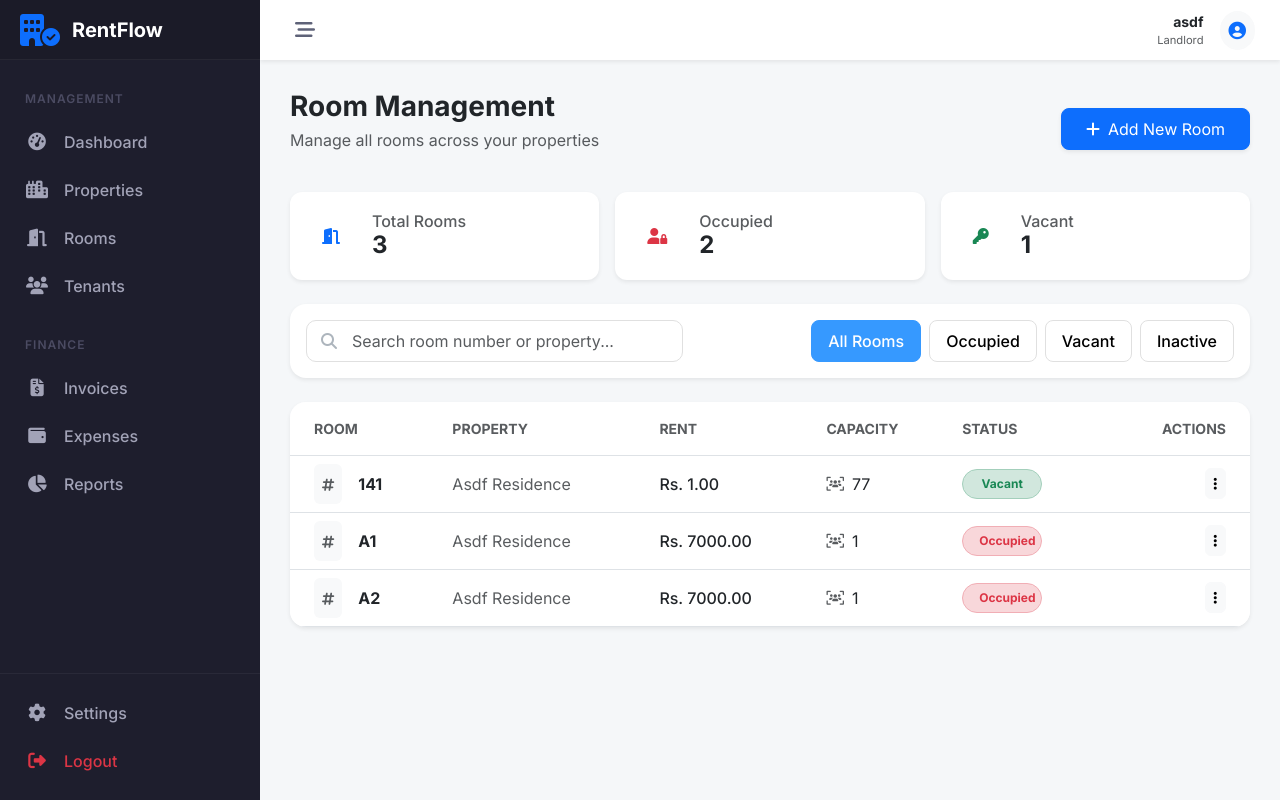
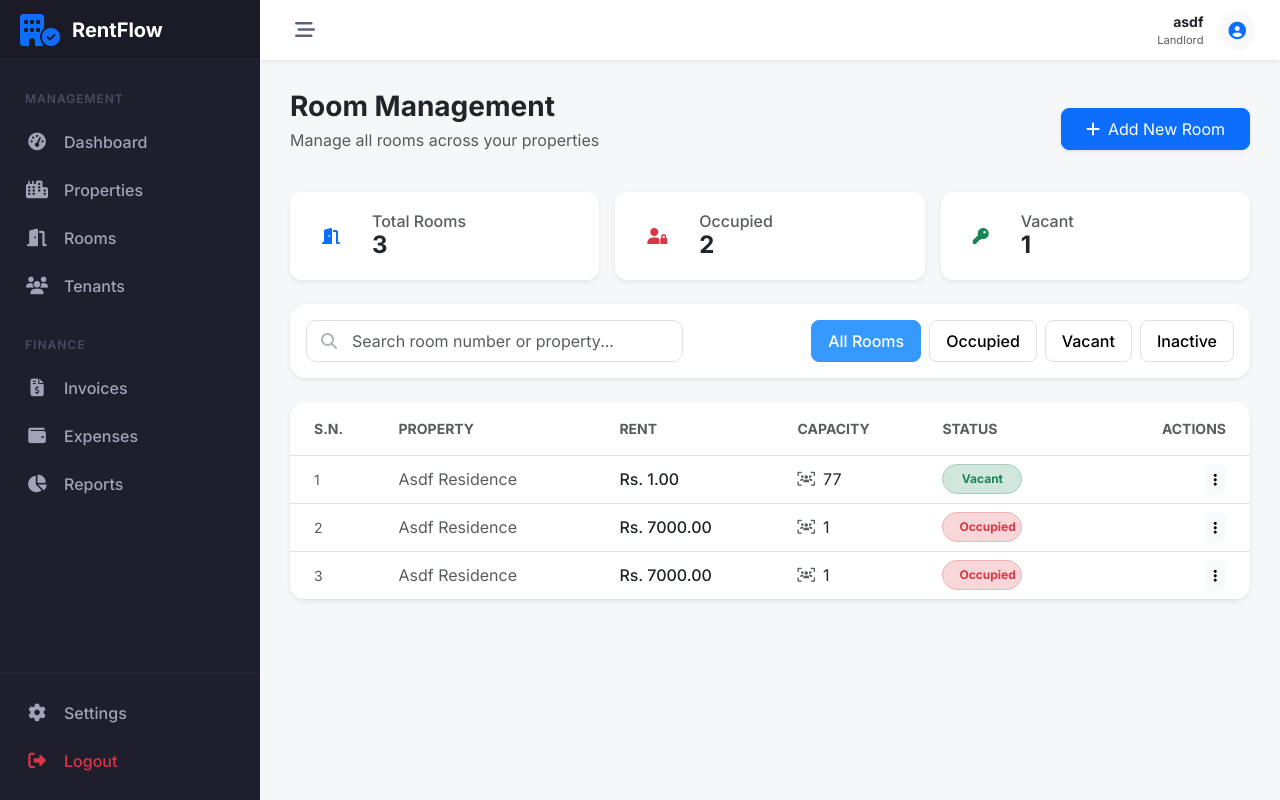
Before and after one commit to sameer9860/-RentFlow-Landlord-Tenant-Management-System, a Django app: page /properties/rooms/ in a window 1280 px wide. Run offline with Django 5.2, Linux system fonts and the light colour scheme; a user stored in the database is signed in; data comes from the database, SQL or seed files in the repository.

Commit message:
fix s.n view'

```diff
--- a/properties/templates/properties/room_list.html
+++ b/properties/templates/properties/room_list.html
@@ -147,7 +147,7 @@
         <table class="table table-hover align-middle mb-0" id="roomTable">
             <thead class="bg-light">
                 <tr>
-                    <th class="ps-4 py-3 text-muted small text-uppercase fw-bold">Room</th>
+                    <th class="ps-4 py-3 text-muted small text-uppercase fw-bold">S.N.</th>
                     <th class="py-3 text-muted small text-uppercase fw-bold">Property</th>
                     <th class="py-3 text-muted small text-uppercase fw-bold">Rent</th>
                     <th class="py-3 text-muted small text-uppercase fw-bold">Capacity</th>
@@ -160,12 +160,7 @@
                 <tr class="room-row" data-name="{{ room.room_number|lower }}" data-property="{{ room.property.name|lower }}"
                     data-status="{% if not room.is_active %}inactive{% elif room.is_occupied_calc %}occupied{% else %}vacant{% endif %}">
                     <td class="ps-4">
-                        <div class="d-flex align-items-center">
-                            <div class="bg-light p-2 rounded-2 me-3">
-                                <i class="fa-solid fa-hashtag text-muted small"></i>
-                            </div>
-                            <span class="fw-bold text-dark">{{ room.room_number }}</span>
-                        </div>
+                        <span class="text-muted small">{{ forloop.counter }}</span>
                     </td>
                     <td>
                         <span class="text-muted">{{ room.property.name }}</span>
```
